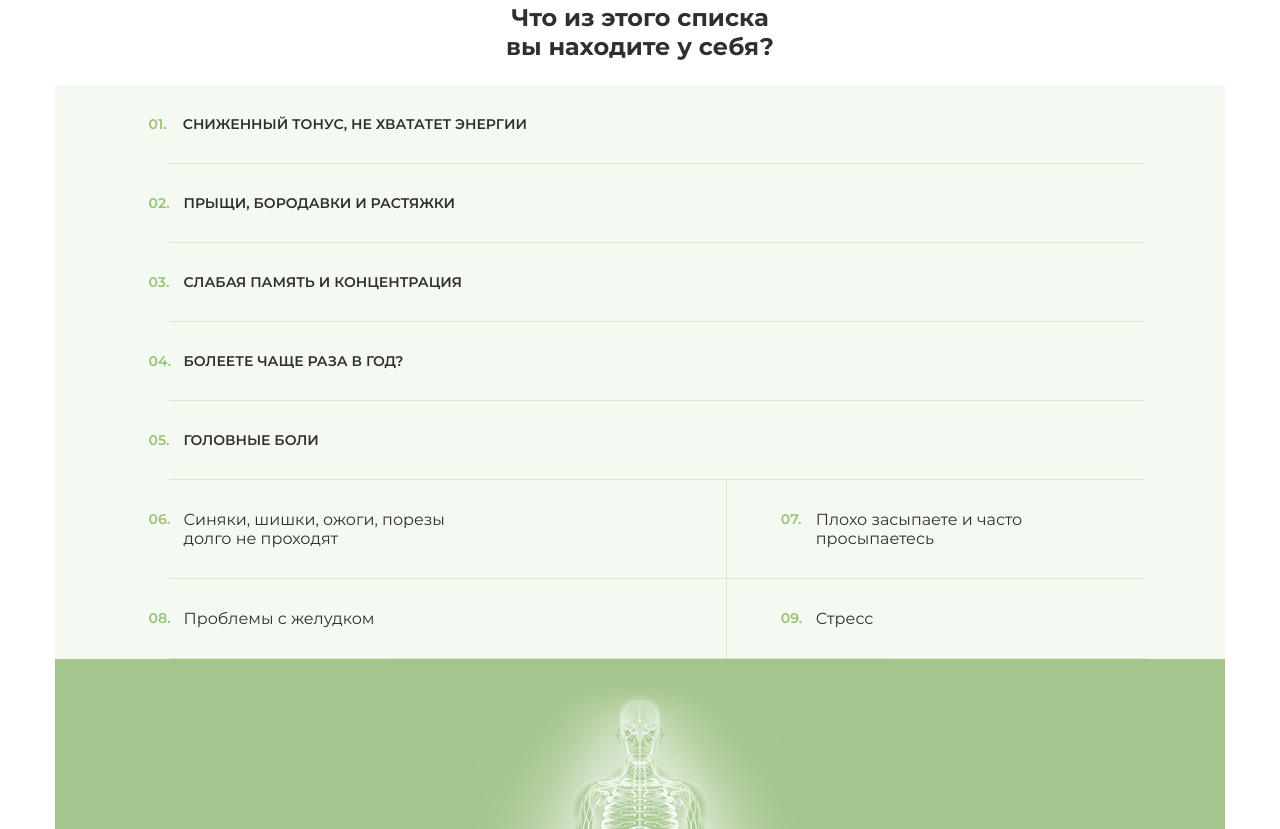
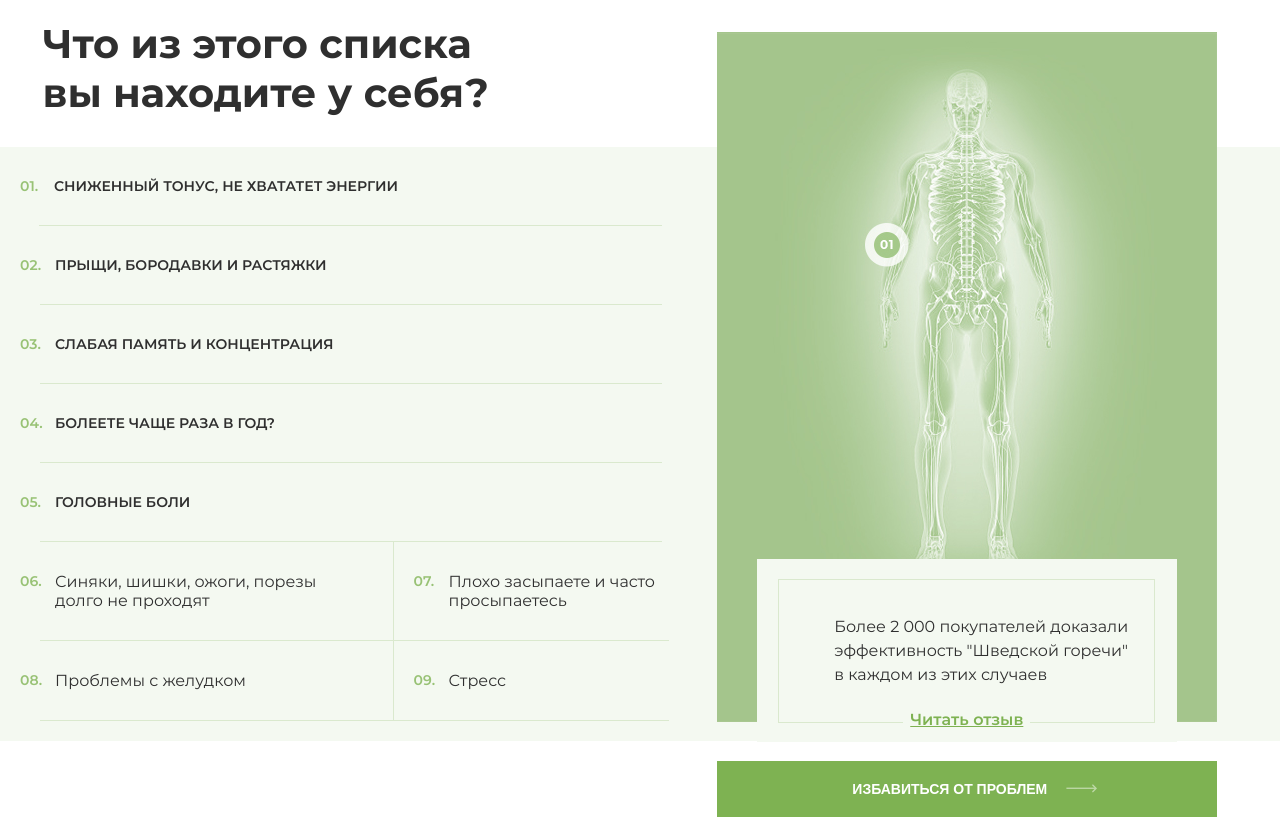
Before and after one commit to Etalona/swedish, a website: page source/index.html in a window 1280 px wide. Shown: the part 1171-2000 px from the top of the page. Drawn offline with nearby package versions, Linux system fonts and the light colour scheme; files that its build step writes are made by us from their sources.

Commit message:
Блок с симптомами закончен

```diff
--- a/source/index.html
+++ b/source/index.html
@@ -75,12 +75,12 @@
     </div>
   </section>
   <section>
-    <div class="symptoms symptoms-grid main-container__content">
-      <div class="symptoms-grid__headline">
+    <div class="symptoms symptoms-grid">
+      <div class="symptoms-grid__headline symptoms-grid__container">
         <h3 class="symptoms__headline">Что из этого списка<br>вы находите у себя?</h3>
       </div>
       <div class="symptoms-grid__list">
-        <ul class="symptoms__list">
+        <ul class="symptoms__list" >
           <li class="symptoms__focal-points">
             <span>01.</span>
             <p>Сниженный тонус, не хвататет энергии</p>
@@ -118,7 +118,6 @@
             <p>Стресс</p>
           </li>
         </ul>
-      </div>
         <div class="symptoms__photo-block symptoms-grid__report">
           <div class="symptoms__report">
             <p>Более 2 000 покупателей доказали
@@ -129,6 +128,7 @@
             </a>
           </div>
         </div>
+      </div>
       <div class="symptoms-grid__button">
         <button class="symptoms__button button" type="button">Избавиться от проблем</button>
       </div>
--- a/source/sass/blocks/button.scss
+++ b/source/sass/blocks/button.scss
@@ -26,5 +26,8 @@
       background-position: center;
       background-repeat: no-repeat;
     }
+    &:hover {
+      background-color: darken($color, 5%);
+    }
   }
 }
--- a/source/sass/blocks/input.scss
+++ b/source/sass/blocks/input.scss
@@ -3,6 +3,7 @@
   padding-bottom: 10px;
   border: none;
   border-bottom: 1px solid #a4c58c;
+  cursor: pointer;
   &::-webkit-input-placeholder {
     @include contrast-color();}
   &::-moz-placeholder          {
--- a/source/sass/blocks/symptoms-grid.scss
+++ b/source/sass/blocks/symptoms-grid.scss
@@ -23,5 +23,25 @@
   }
 }
 @media  (min-width: 1170px) {
-
+  .symptoms-grid__container {
+    width: 1170px;
+    margin: 0 auto;
+  }
+  .symptoms-grid {
+    display: flex;
+    flex-direction: column;
+    align-items: flex-start;
+  }
+  .symptoms-grid__headline {
+    text-align: left;
+    padding-left: 0;
+  }
+  .symptoms-grid__list {
+    position: relative;
+    width: 100%;
+  }
+  .symptoms-grid__button {
+    margin-left: 56%;
+    margin-top: 20px;
+  }
 }
--- a/source/sass/blocks/symptoms.scss
+++ b/source/sass/blocks/symptoms.scss
@@ -119,6 +119,7 @@
     background-position: center;
   }
   .symptoms__button {
+
     width:  420px;
   }
   .symptoms__button::after {
@@ -126,5 +127,37 @@
   }
 }
 @media  (min-width: 1170px) {
+  .symptoms {
 
+  }
+  .symptoms__headline {
+    font-size: 40px;
+    margin-bottom: 30px;
+  }
+  .symptoms__list {
+    padding-bottom: 20px;
+    padding-left: 0;
+    width: 690px;
+    padding-right: 550px;
+    margin: 0 auto;
+  }
+  .symptoms__list li {
+    padding-left: 0;
+  }
+  .symptoms__photo-block {
+    position: absolute;
+    width: 500px;
+    top: -115px;
+    left: 56%;
+  }
+  .symptoms__button {
+    width: 500px;
+    &::after {
+      right: 120px;
+    }
+  }
+  .symptoms__list .symptoms__minor-points--left {
+    padding-left: 20px;
+    width: 37%;
+  }
 }
```
Lines whose indentation alone changed are shown as unchanged.
